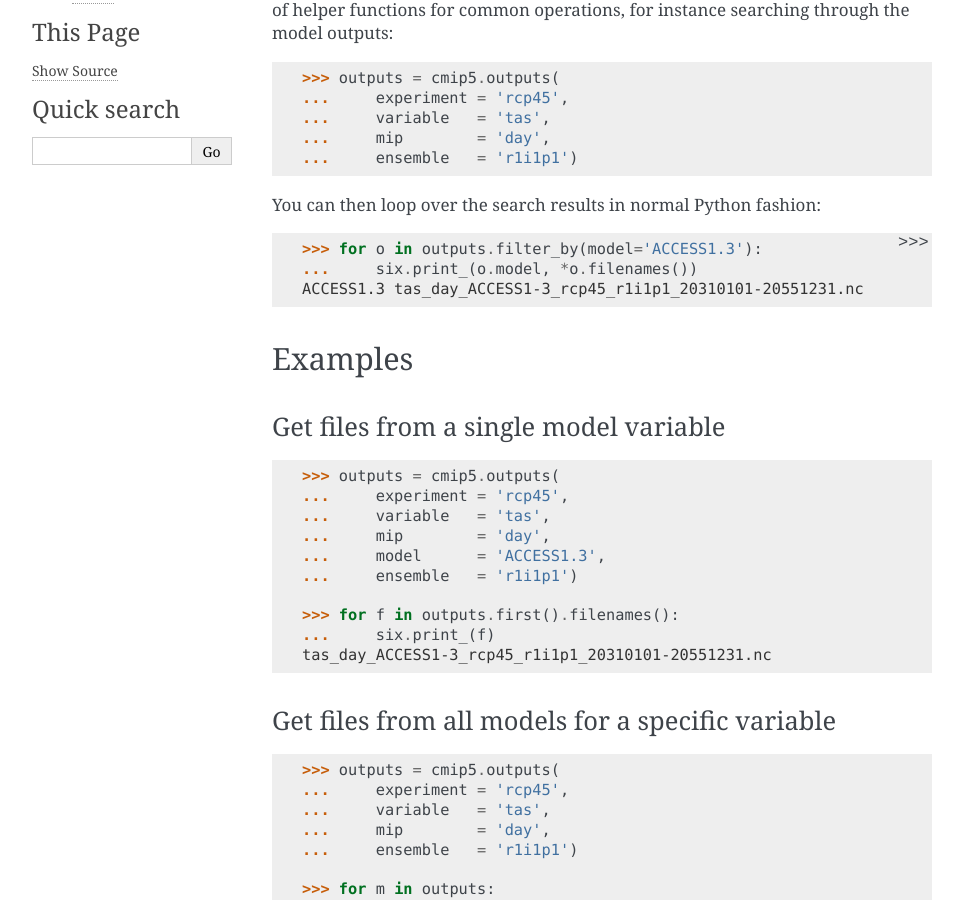
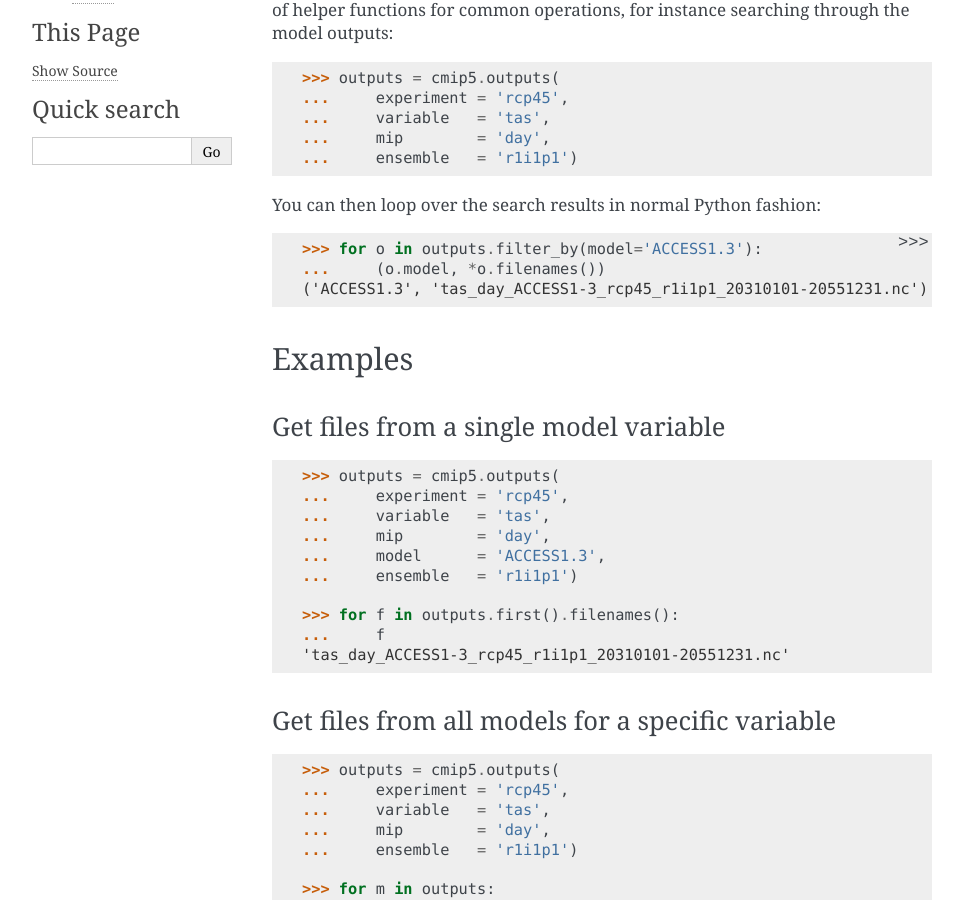
Before and after one commit to coecms/ARCCSSive, a Sphinx documentation site: the page built from docs/CMIP5.rst, in a window 1280 px wide and 900 px high, scrolled down 489 px. Shown: the whole window, without its empty margins (148-1111 px from the left). Built offline with Sphinx 7.4.7, drawn with Linux system fonts in a browser that asks for light colours; the version number could not be read and is left out; some of the changed text lies outside the part shown.

Commit message:
Remove prints from doctests

```diff
--- a/docs/CMIP5.rst
+++ b/docs/CMIP5.rst
@@ -3,9 +3,6 @@ CMIP5
 
 .. default-domain:: py
 .. module:: ARCCSSive.CMIP5
-.. testsetup::
-
-    >>> import six
 
 The CMIP5 module provides tools for searching through the CMIP5 data stored on NCI's `/g/data` filesystem
 
@@ -42,8 +39,8 @@ model outputs:
 You can then loop over the search results in normal Python fashion::
 
     >>> for o in outputs.filter_by(model='ACCESS1.3'):
-    ...     six.print_(o.model, *o.filenames())
-    ACCESS1.3 tas_day_ACCESS1-3_rcp45_r1i1p1_20310101-20551231.nc
+    ...     (o.model, *o.filenames())
+    ('ACCESS1.3', 'tas_day_ACCESS1-3_rcp45_r1i1p1_20310101-20551231.nc')
 
 Examples
 --------
@@ -61,8 +58,8 @@ Get files from a single model variable
     ...     ensemble   = 'r1i1p1')
 
     >>> for f in outputs.first().filenames():
-    ...     six.print_(f)
-    tas_day_ACCESS1-3_rcp45_r1i1p1_20310101-20551231.nc
+    ...     f
+    'tas_day_ACCESS1-3_rcp45_r1i1p1_20310101-20551231.nc'
 
 
 Get files from all models for a specific variable
@@ -120,7 +117,7 @@ ARCCSSive:
     >>> # This returns a sequence of Version, get the variable information from
     >>> # the .variable property
     >>> for o in res:
-    ...     six.print_(o.variable.model, o.variable.variable, o.filenames())
+    ...     o.variable.model, o.variable.variable, o.filenames()
 
 Compare model results between two experiments
 ~~~~~~~~~~~~~~~~~~~~~~~~~~~~~~~~~~~~~~~~~~~~~
@@ -150,7 +147,7 @@ Link two sets of outputs together using joins:
     ...         )
 
     >>> for r, h in rcp_hist:
-    ...     six.print_(r.versions[-1].path, h.versions[-1].path)
+    ...     r.versions[-1].path, h.versions[-1].path
 
 API
 ---
```
